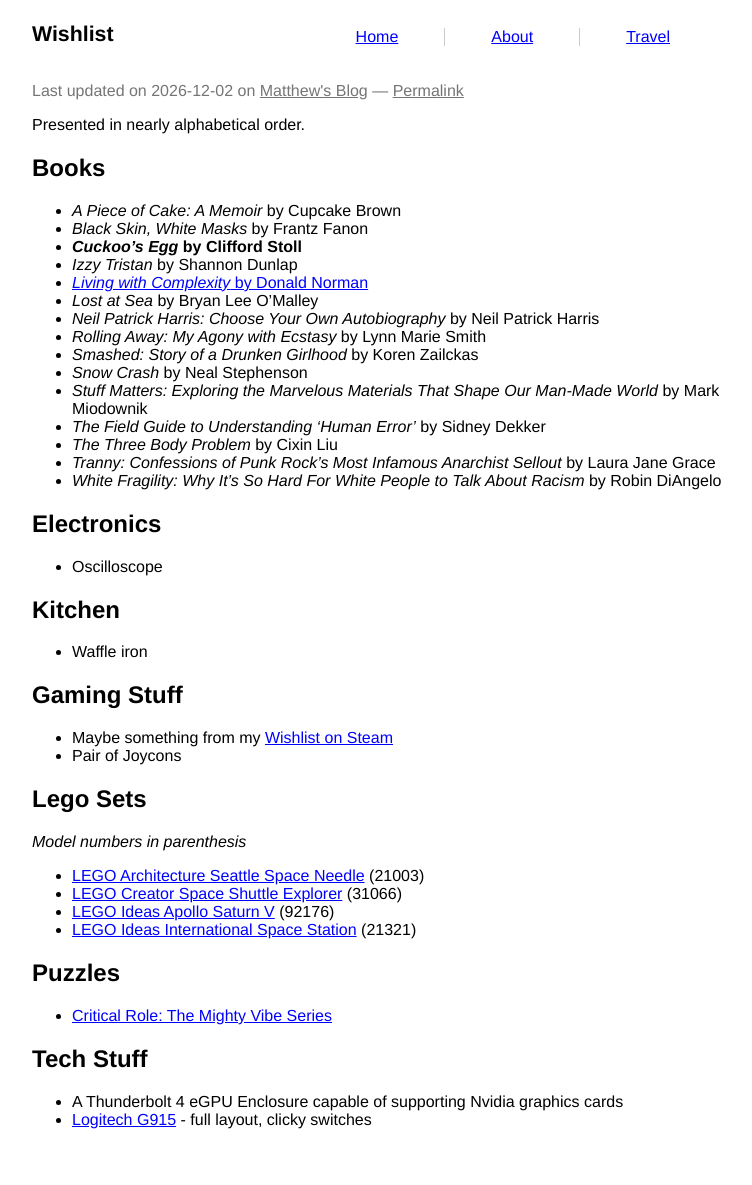
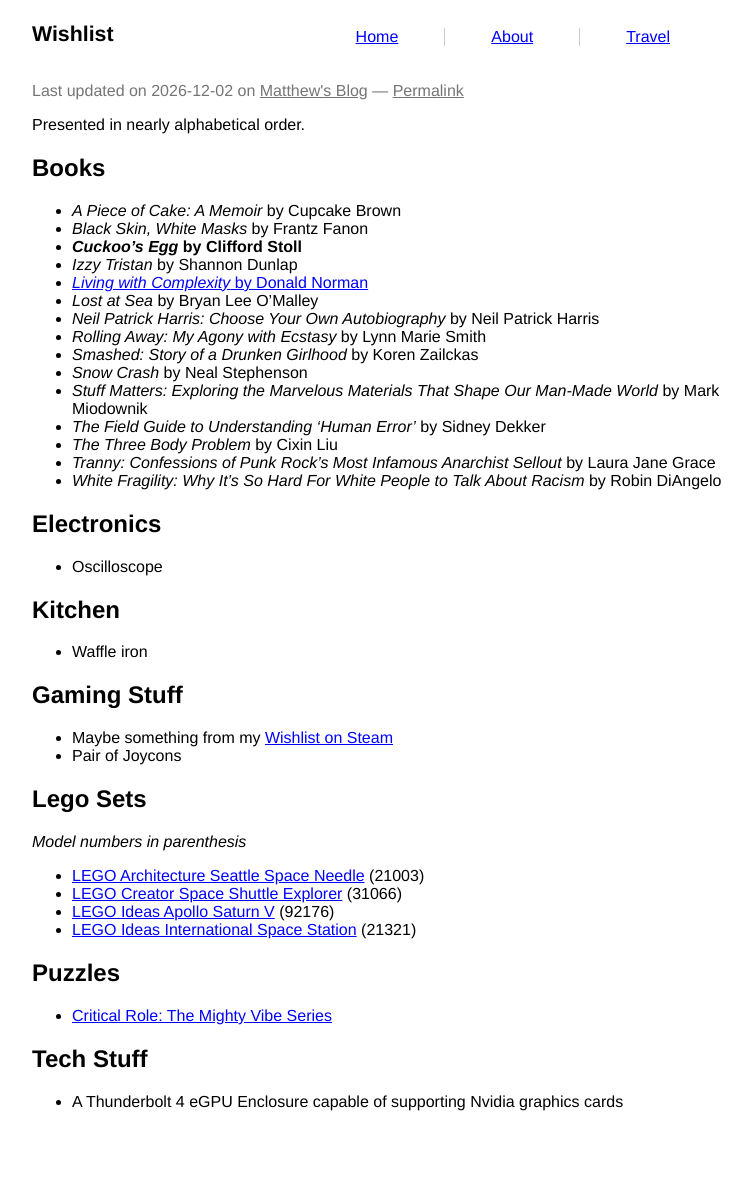
Before and after one commit to prplecake/jrgnsn.net, a Jekyll site: the page built from wishlist.md, in a window 1280 px wide. Shown: the whole page, without its empty margins (258-1010 px from the left). Built offline with Jekyll 4.4.1, drawn with Linux system fonts in a browser that asks for light colours; a script that is not in the unit is left out.

Commit message:
Update wishlist

```diff
--- a/wishlist.md
+++ b/wishlist.md
@@ -53,6 +53,3 @@
 ## Tech Stuff
 * A Thunderbolt 4 eGPU Enclosure capable of supporting Nvidia graphics
 cards
-* [Logitech
-  G915](https://www.logitechg.com/en-us/products/gaming-keyboards/g915-low-profile-wireless-mechanical-gaming-keyboard.html)
-  \- full layout, clicky switches
```
